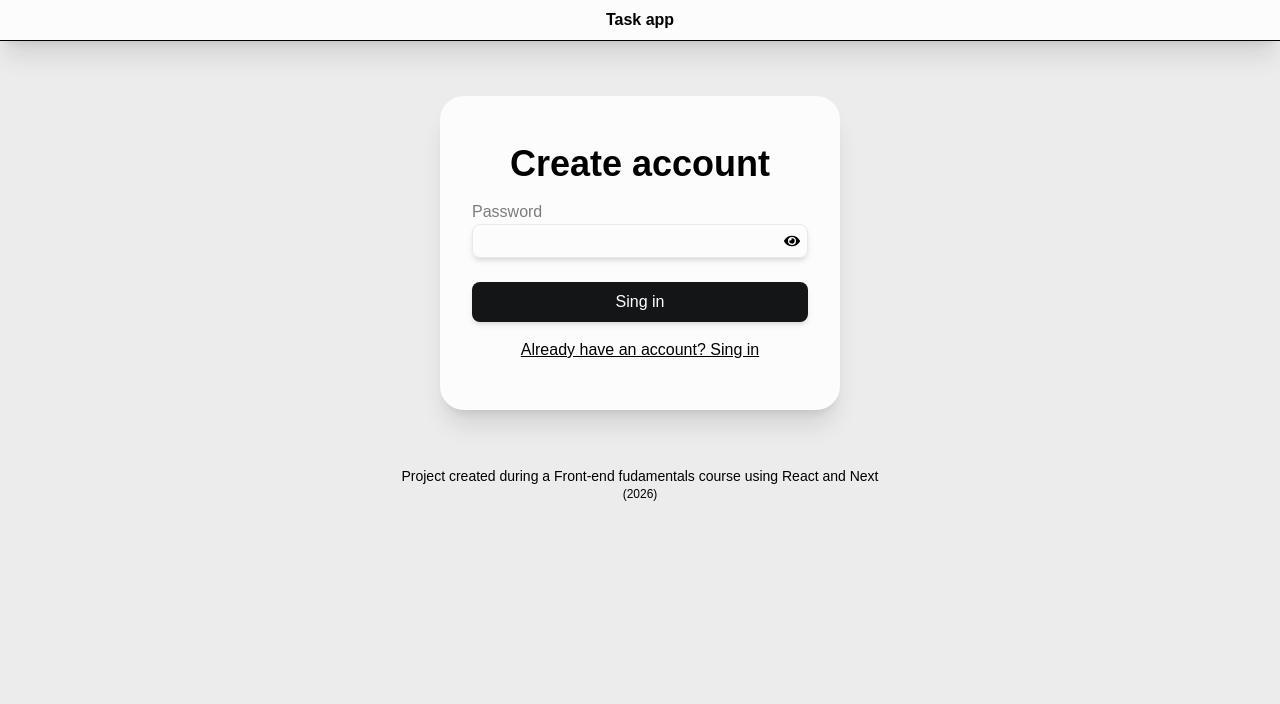
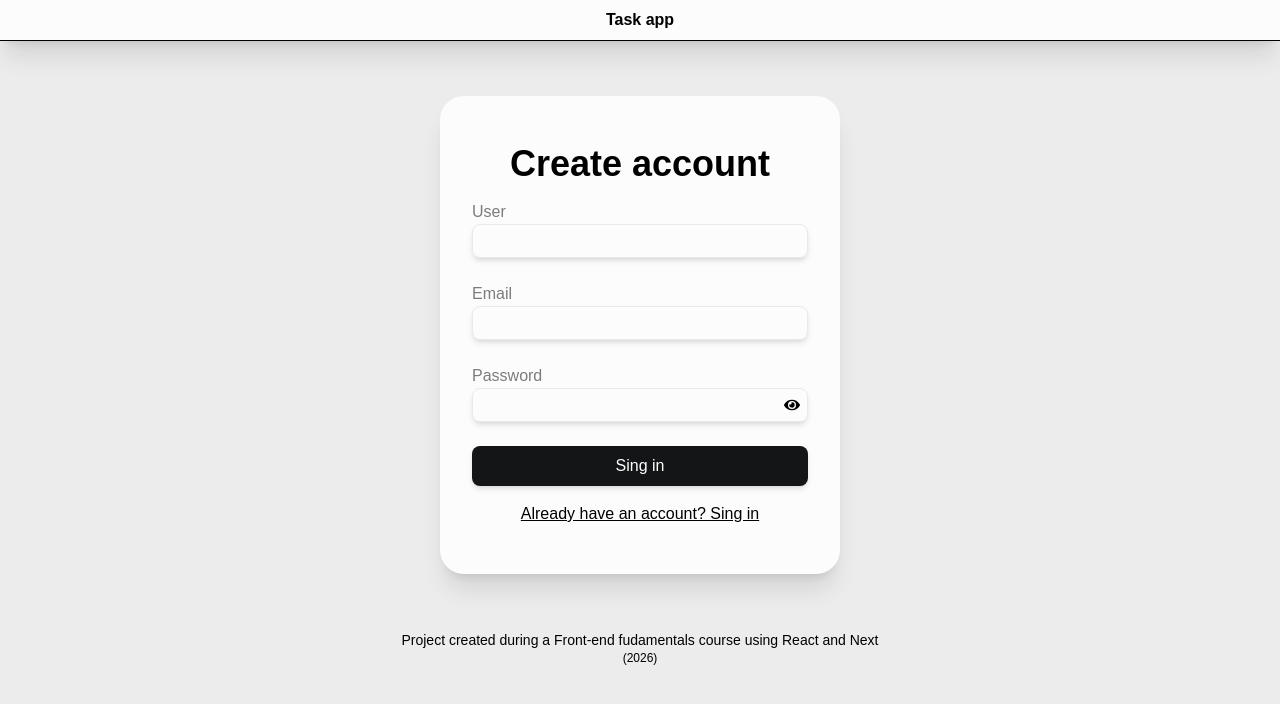
Before and after one commit to eduanlima/simple-task, a Next.js app: page /register in a window 1280 px wide. Shown: the top 704 px of the page. Built offline with nearby package versions, Linux system fonts and the light colour scheme.

Commit message:
feat: [wip] componentization elements

```diff
--- a/app/components/FormInputText.tsx
+++ b/app/components/FormInputText.tsx
@@ -11,9 +11,9 @@ export const FormInputText: FC<FormInputTextProps> = ({
   value,
   setValue,
   ...inputProps
-}) => {
+}) => (
   <fieldset className="grid">
-    <label className="text-[#7b7c7b]" htmlFor="username">
+    <label className="text-[#7b7c7b]" htmlFor={id}>
       {label}
     </label>
     <input
@@ -24,5 +24,5 @@ export const FormInputText: FC<FormInputTextProps> = ({
       onChange={(e) => setValue(e.target.value)}
       {...inputProps}
     />
-  </fieldset>;
-};
+  </fieldset>
+);
```
